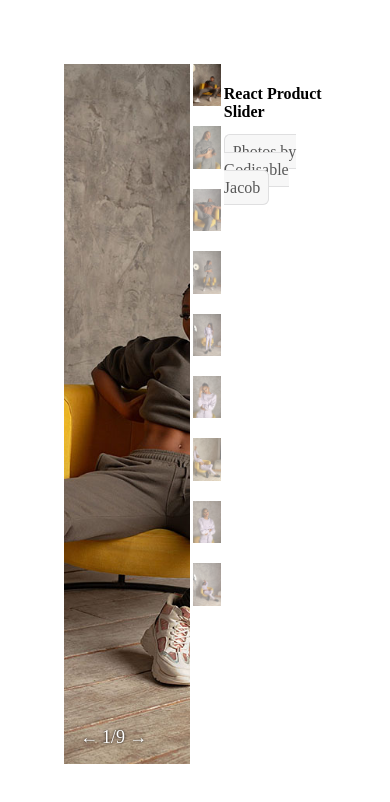
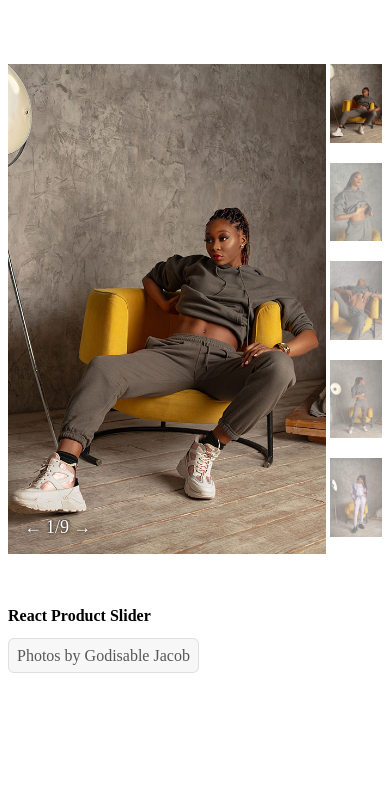
Before and after one commit to alrramezani/react-product-slider, a React (Create React App) app: page / in a window 390 px wide. Shown: the top 802 px of the page. Built offline with nearby package versions, Linux system fonts and the light colour scheme.

Commit message:
responsive improvement

```diff
--- a/src/App.tsx
+++ b/src/App.tsx
@@ -50,6 +50,7 @@ const items = [
 
 function App() {
   return (
+    <>
       <AppContainer>
         <div className="slider">
           <ReactProductSlider items={items} />
@@ -66,6 +67,7 @@ function App() {
           </a>
         </div>
       </AppContainer>
+    </>
   );
 }
 export default App;
--- a/src/appStyle.ts
+++ b/src/appStyle.ts
@@ -23,4 +23,17 @@ export const AppContainer = styled.div`
       padding: 8px;
     }
   }
+  @media only screen and (max-width: 768px) {
+    width: 100%;
+    display: flex;
+    flex-wrap: wrap;
+    .slider {
+      margin-bottom: 32px;
+      width: 100%;
+      height: 70%;
+    }
+    .content {
+      width: 100%;
+    }
+  }
 `;
--- a/src/react-product-slider/index.tsx
+++ b/src/react-product-slider/index.tsx
@@ -18,11 +18,20 @@ const ReactProductSlider: React.FC<Props> = ({
   );
   const [zoomStatus, setZoomStatus] = useState<boolean>(false);
   useEffect(() => {
-    if (window) {
-      let item = window.document.getElementById(`thumbnail-${selectedIndex}`);
-      item?.scrollIntoView({ behavior: "smooth" });
+    if (typeof document !== "undefined") {
+      let item = document.getElementById(`thumbnail-${selectedIndex}`);
+      item?.scrollIntoView({ behavior: "smooth", block: "end" });
     }
   }, [zoomStatus, selectedIndex]);
+  useEffect(() => {
+    const windowStatus = () => {
+      if (typeof document !== "undefined" && zoomStatus) {
+        document.body.style.overflow = zoomStatus ? "hidden" : "auto";
+        document.body.style.touchAction = zoomStatus ? "none" : "auto";
+      }
+    };
+    windowStatus();
+  }, [zoomStatus]);
   const navigate = (direction: string) => {
     let newSelected: number = 0;
     if (direction === "next") {
--- a/src/react-product-slider/style.ts
+++ b/src/react-product-slider/style.ts
@@ -37,6 +37,15 @@ export const SliderContainer = styled.div<sliderContainerProps>`
     left: 16px;
     color: #000;
     cursor: pointer;
+    z-index: 1;
+  }
+  @media only screen and (max-width: 768px) {
+    ${({ zoomStatus }) =>
+      zoomStatus
+        ? `
+    padding: 16px;
+  `
+        : ""}
   }
 `;
 export const SelectedPicture = styled.div<selectedPictureProps>`
@@ -51,16 +60,18 @@ export const SelectedPicture = styled.div<selectedPictureProps>`
   background-size: ${({ zoomStatus }) => (zoomStatus ? "contain" : "cover")};
   transition: 0.3s all;
   position: relative;
+  @media only screen and (max-width: 768px) {
+    width: ${({ zoomStatus }) => (zoomStatus ? "90%" : "85%")};
+  }
 `;
 export const Thumbnails: any = styled.div<thumbnailsProps>`
   width: ${({ zoomStatus }) => (zoomStatus ? "8%" : "18%")};
-  max-height:100%;
+  max-height: 100%;
   display: flex;
   justify-content: center;
   flex-direction: column;
   overflow-y: auto;
   justify-content: flex-start;
-  cursor: ns-resize;
   -ms-overflow-style: none;
   scrollbar-width: none;
   &::-webkit-scrollbar {
@@ -81,4 +92,7 @@ export const Thumbnails: any = styled.div<thumbnailsProps>`
     opacity: 1;
     cursor: ns-resize;
   }
+  @media only screen and (max-width: 768px) {
+    width: ${({ zoomStatus }) => (zoomStatus ? "8%" : "14%")};
+  }
 `;
```
Lines whose indentation alone changed are shown as unchanged.
